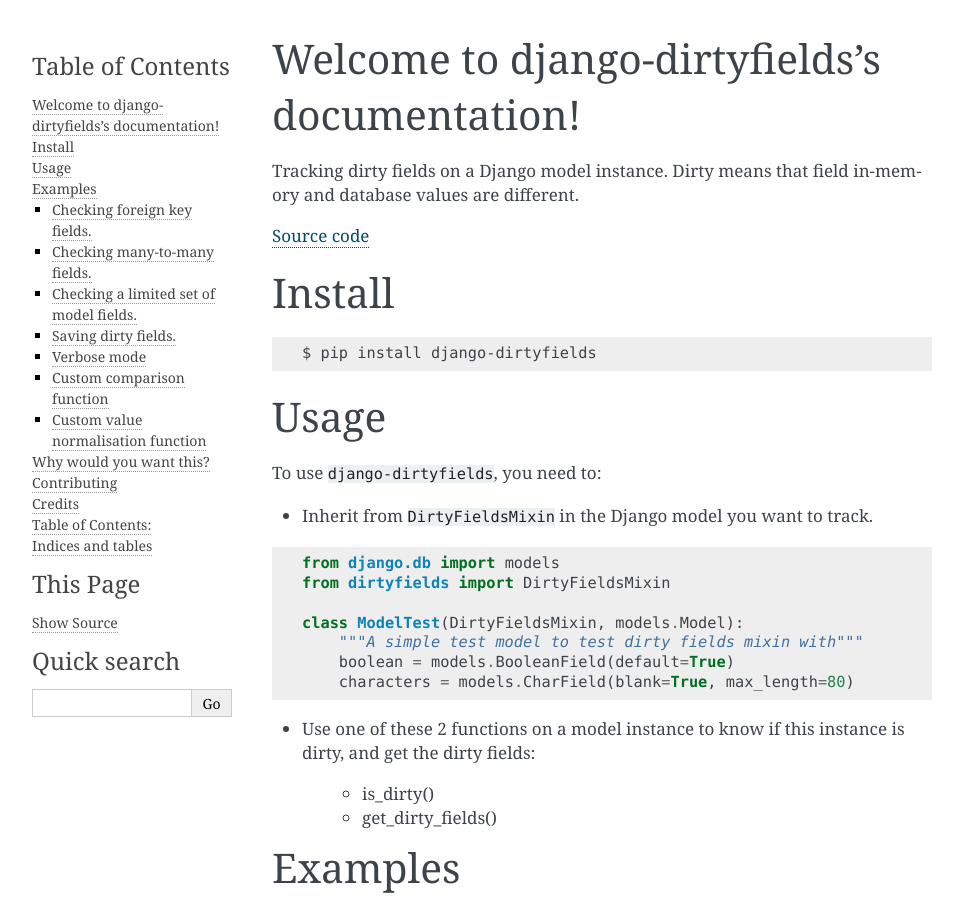
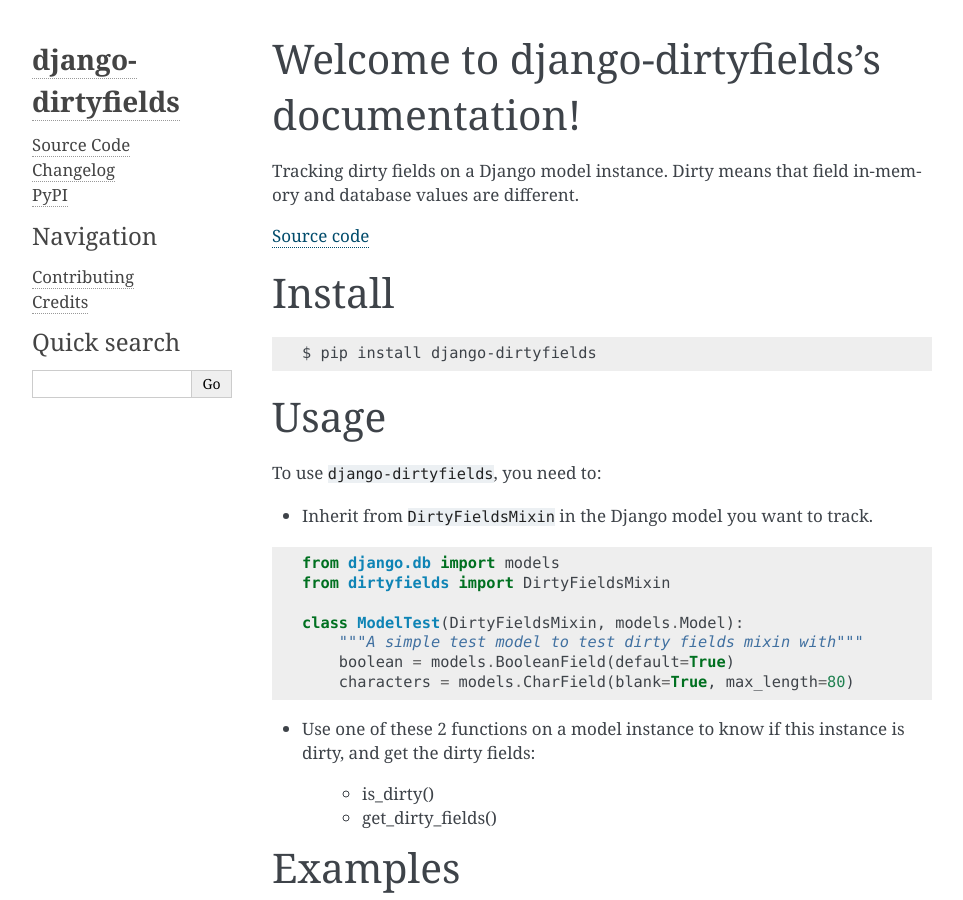
Before and after one commit to romgar/django-dirtyfields, a Sphinx documentation site: the page built from docs/index.rst, in a window 1280 px wide and 900 px high. Shown: the whole window, without its empty margins (148-1111 px from the left). Built offline with Sphinx 7.4.7, drawn with Linux system fonts in a browser that asks for light colours.

Commit message:
Add custom links to docs sidebar

```diff
--- /dev/null
+++ b/docs/_templates/dirtyfields-links.html
@@ -0,0 +1,11 @@
+<ul>
+    <li class="toctree-l1">
+        <a href="https://github.com/romgar/django-dirtyfields/">Source Code</a>
+    </li>
+    <li class="toctree-l1">
+        <a href="https://github.com/romgar/django-dirtyfields/blob/develop/ChangeLog.rst">Changelog</a>
+    </li>
+    <li class="toctree-l1">
+        <a href="https://pypi.org/project/django-dirtyfields/">PyPI</a>
+    </li>
+</ul>
--- a/docs/conf.py
+++ b/docs/conf.py
@@ -167,7 +167,15 @@
 # html_use_smartypants = True
 
 # Custom sidebar templates, maps document names to template names.
-# html_sidebars = {}
+html_sidebars = {
+    '**': [
+        'about.html',
+        'dirtyfields-links.html',
+        'navigation.html',
+        'relations.html',
+        'searchbox.html',
+    ]
+}
 
 # Additional templates that should be rendered to pages, maps page names to
 # template names.
```
